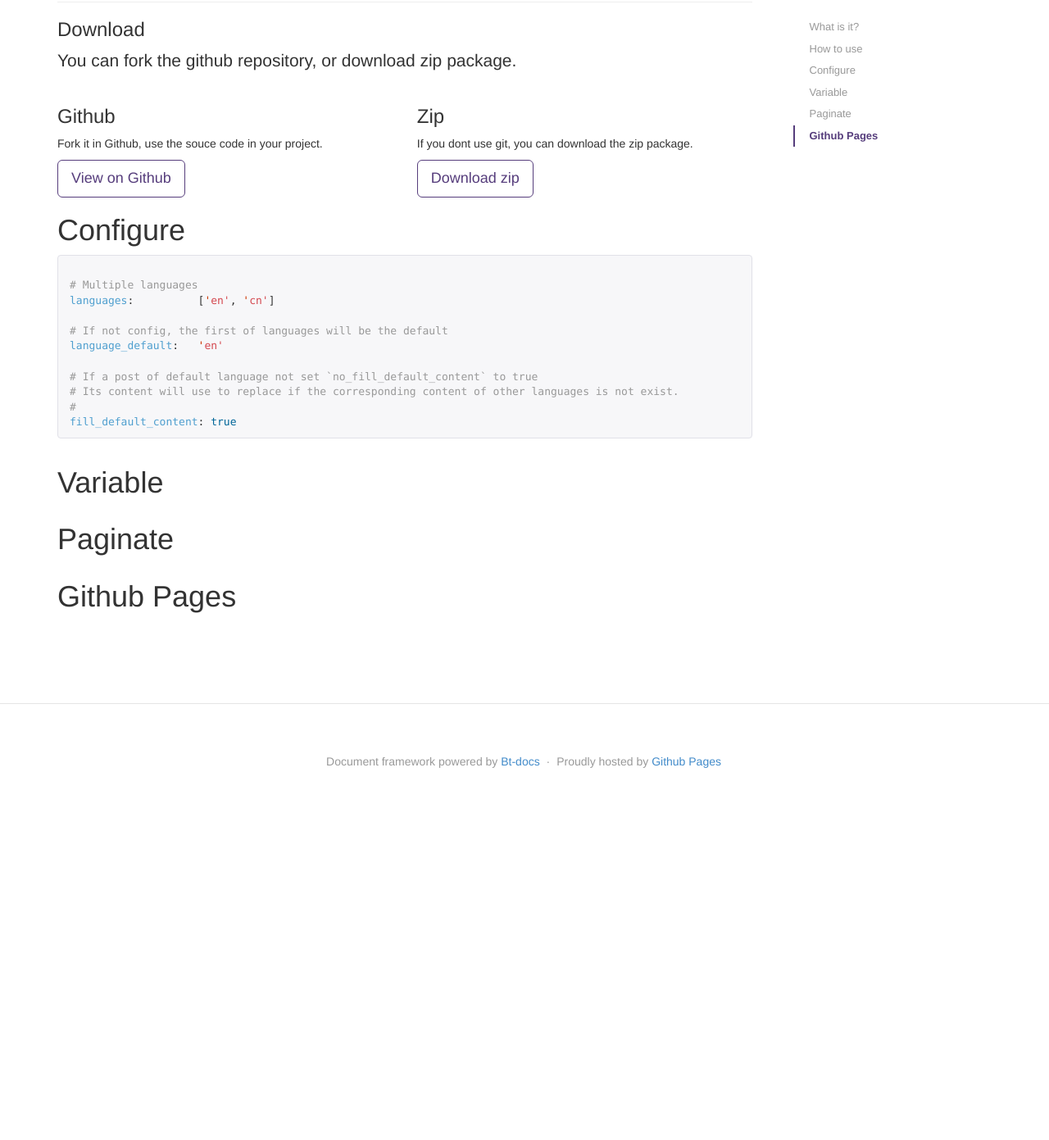
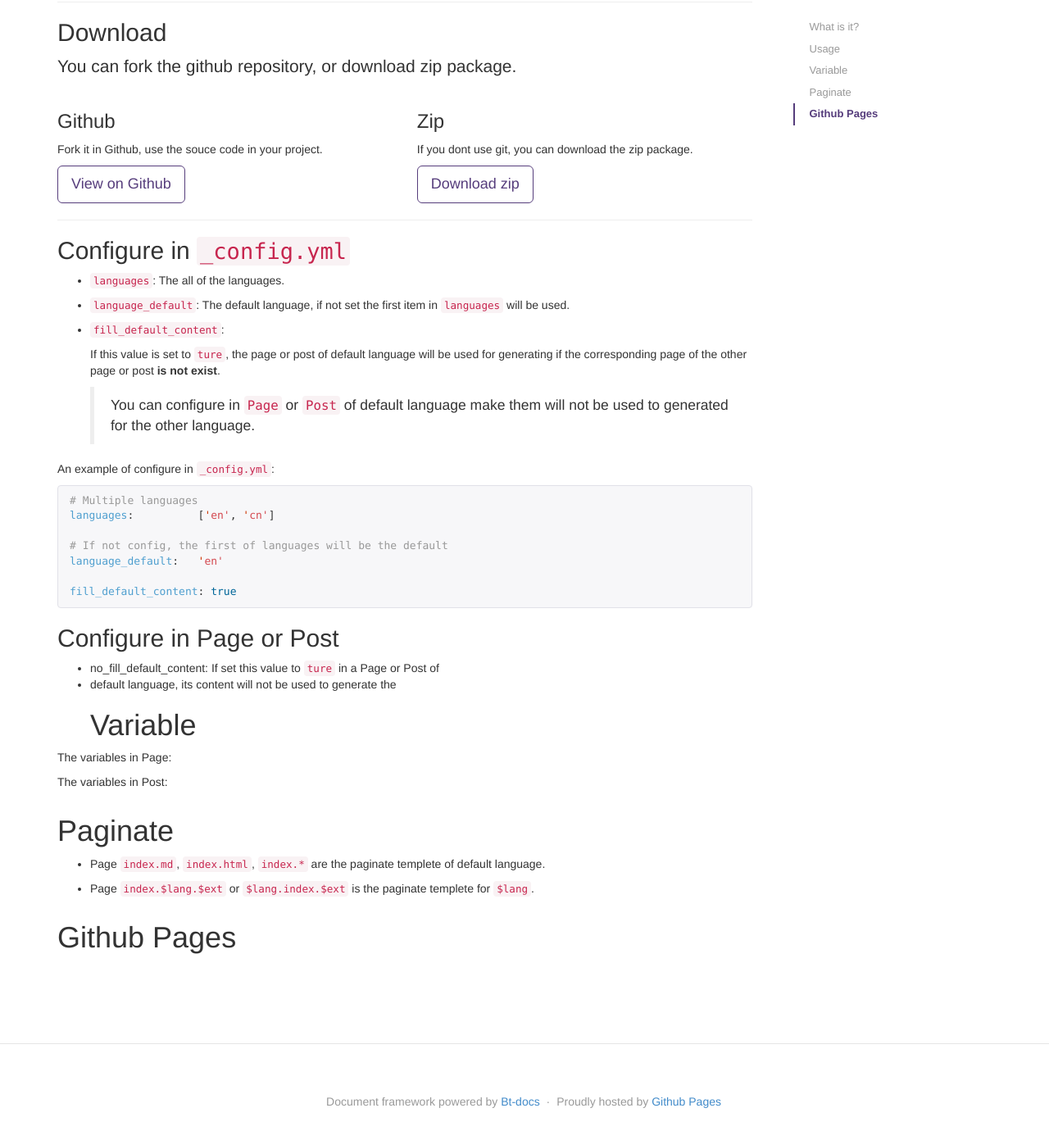
Before and after one commit to liaohuqiu/jekyll-multiple-languages, a Jekyll site: the page built from index.md, in a window 1280 px wide and 1400 px high, scrolled down 2849 px. Shown: the top 1391 px of the window at 82% size. Built offline with Jekyll 4.4.1, drawn with Linux system fonts in a browser that asks for light colours; Markdown is read by kramdown in place of the engine named in the settings; before the commit the page ends 3838 px from its top, so only the background shows below that.

Commit message:
for index.md

````diff
--- a/index.md
+++ b/index.md
@@ -147,10 +147,10 @@ path-of-docs/
                       └── two/index.html
 ```
 
-#How to use
+#Usage
 ---
 
-<h3 id="download">Download</h3>
+<h2 id="download">Download</h2>
 <p class='lead'>You can fork the github repository, or download zip package.</p>
 
 <div class="row">
@@ -166,24 +166,51 @@ path-of-docs/
     </div>
 </div>
 
-#Configure
+---
+
+## Configure in `_config.yml`
+
+* `languages`: The all of the languages.
+
+* `language_default`: The default language, if not set the first item in `languages` will be used.
+
+* `fill_default_content`:
+
+    If this value is set to `ture`, the page or post of default language will
+    be used for generating if the corresponding page of
+    the other page or post **is not exist**.
+
+    >   You can configure in `Page` or `Post` of default language make them will not be used to generated for the other language.
+
+An example of configure in `_config.yml`:
+
 ```yaml
-
 # Multiple languages
 languages:          ['en', 'cn']
 
 # If not config, the first of languages will be the default
 language_default:   'en'
 
-# If a post of default language not set `no_fill_default_content` to true
-# Its content will use to replace if the corresponding content of other languages is not exist.
-#
 fill_default_content: true
 ```
+
+## Configure in Page or Post
+
+* no_fill_default_content: If set this value to `ture` in a Page or Post of
+* default language, its content will not be used to generate the
 #Variable
+
+The variables in Page:
+
+
+The variables in Post:
 
 
 #Paginate
 
+* Page `index.md`, `index.html`, `index.*` are the paginate templete of default language.
+
+* Page `index.$lang.$ext` or `$lang.index.$ext` is the paginate templete for `$lang`.
+
 
 #Github Pages
````
